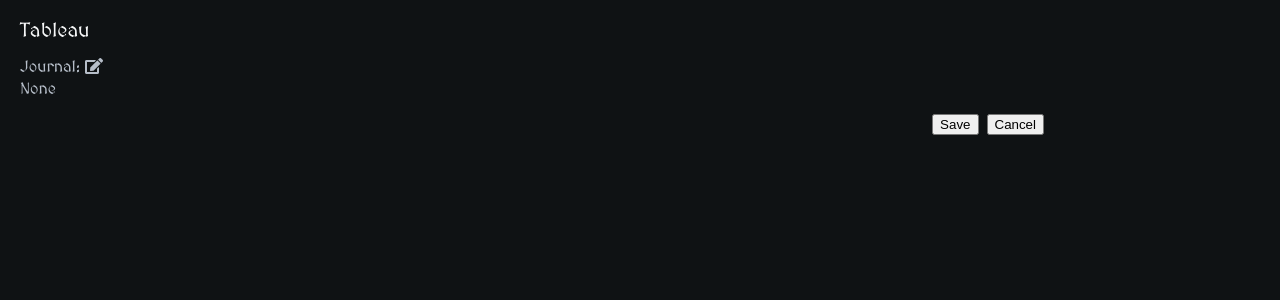
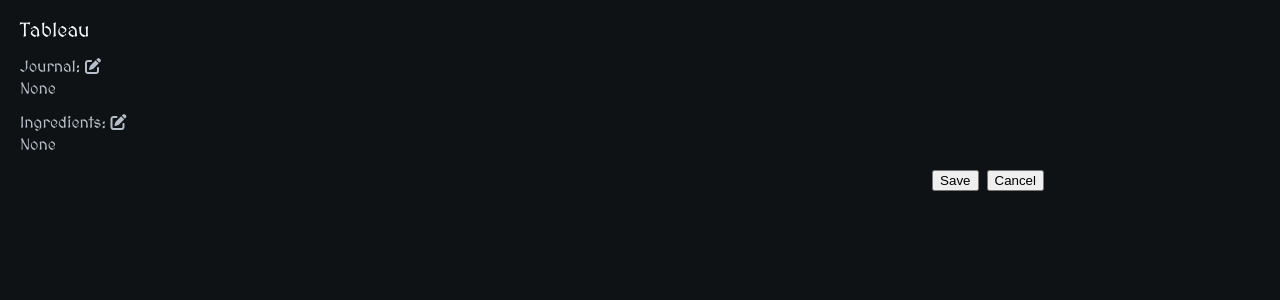
Before and after one commit to pownby/my-fathers-plan, a React app: page /tableau in a window 1280 px wide. Shown: the top 300 px of the page. Built offline with nearby package versions, Linux system fonts and the light colour scheme; a web font is replaced by a local one.

Commit message:
Consolidate rewards input and fix icon library

```diff
--- a/public/index.html
+++ b/public/index.html
@@ -5,12 +5,12 @@
     <meta http-equiv="X-UA-Compatible" content="IE=edge">
     <title>My Father's Plan</title>
     <meta name="viewport" content="width=device-width, initial-scale=1">
-    <link rel="stylesheet" href="https://use.fontawesome.com/releases/v5.3.1/css/all.css" integrity="sha384-mzrmE5qonljUremFsqc01SB46JvROS7bZs3IO2EmfFsd15uHvIt+Y8vEf7N7fWAU" crossorigin="anonymous">
     <link rel="preconnect" href="https://fonts.googleapis.com">
     <link rel="preconnect" href="https://fonts.gstatic.com" crossorigin>
     <link href="https://fonts.googleapis.com/css2?family=Jolly+Lodger&family=MedievalSharp&display=swap" rel="stylesheet">
   </head>
   <body>
     <div id="react-root"></div>
+    <script src="https://kit.fontawesome.com/8b54d37d0b.js" crossorigin="anonymous"></script>
   </body>
 </html>
--- /dev/null
+++ b/src/components/EditRewards/EditRewards.less
@@ -0,0 +1,3 @@
+.inputArea {
+  margin-top: 4px;
+}
--- /dev/null
+++ b/src/components/EditRewards/EditRewards.tsx
@@ -0,0 +1,44 @@
+import React, { useState } from 'react';
+
+import * as styles from './EditRewards.less';
+import { RewardSet } from '../../types';
+import Icon from '../Icon';
+import RewardsInput, { RewardsInputConfig } from '../RewardsInput';
+import RewardsList from '../RewardsList';
+
+type EditRewardsProps = {
+  label: string,
+  rewards: RewardSet,
+  onSave: (newSet: RewardSet) => void,
+  onEditStateChange?: (editing: boolean) => void,
+  config?: RewardsInputConfig
+};
+
+export default function EditRewards({ label, rewards, onSave, onEditStateChange, config }: EditRewardsProps) {
+  const [isEditing, setIsEditing] = useState(false);
+
+  function toggleIsEditing() {
+    const newIsEditing = !isEditing;
+    setIsEditing(newIsEditing);
+    onEditStateChange?.(newIsEditing);
+  }
+
+  function onCompleteInput(newSet: RewardSet) {
+    onSave(newSet);
+    setIsEditing(false);
+    onEditStateChange?.(false);
+  }
+
+  return (
+    <div>
+      {label}: {!isEditing && <Icon type={Icon.TYPE.EDIT} onClick={toggleIsEditing} />}
+      <div className={styles.inputArea}>
+        {!!isEditing ? (
+          <RewardsInput onComplete={onCompleteInput} onCancel={toggleIsEditing} initialValue={rewards} config={config} />
+        ) : (
+          <RewardsList rewards={rewards} />
+        )}
+      </div>
+    </div>
+  );
+}
--- /dev/null
+++ b/src/components/EditRewards/index.ts
@@ -0,0 +1 @@
+export { default } from './EditRewards';
--- a/src/components/Icon/Icon.tsx
+++ b/src/components/Icon/Icon.tsx
@@ -20,14 +20,13 @@
   ARROW_CIRCLE_DOWN: 'arrow-circle-down',
   BRAIN: 'brain',
   GRIMACE: 'grimace',
-  TIMES: 'times'
+  TIMES: 'times',
+  WINE: 'wine-bottle',
+  XBONES: 'skull-crossbones',
+  SPIDER: 'spider',
+  FLASK: 'flask'
   /*
-  Does not work (probably need a newer version):
-  * wine-bottle
-  * skull-crossbones
-  * spider
-
-  More: https://fontawesome.com/v5/search?q=arrow&o=r&m=free
+  More: https://fontawesome.com/search?o=r&s=solid
   */
 };
 
@@ -65,4 +64,8 @@
     <Icon type={TYPE.BRAIN}></Icon>
     <Icon type={TYPE.GRIMACE}></Icon>
     <Icon type={TYPE.TIMES}></Icon>
+    <Icon type={TYPE.WINE}></Icon>
+    <Icon type={TYPE.XBONES}></Icon>
+    <Icon type={TYPE.SPIDER}></Icon>
+    <Icon type={TYPE.FLASK}></Icon>
   </>;
--- a/src/components/Ingredient/Ingredient.tsx
+++ b/src/components/Ingredient/Ingredient.tsx
@@ -6,9 +6,9 @@
 import * as styles from './Ingredient.less';
 
 const ICON_MAP = {
-  [IngredientType.Chemical]: Icon.TYPE.ATOM,
+  [IngredientType.Chemical]: Icon.TYPE.FLASK,
   [IngredientType.Animal]: Icon.TYPE.PAW,
-  [IngredientType.Gear]: Icon.TYPE.BOLT,
+  [IngredientType.Gear]: Icon.TYPE.COG,
   [IngredientType.Body]: Icon.TYPE.SKULL
 };
 
--- a/src/components/RewardsInput/RewardsInput.tsx
+++ b/src/components/RewardsInput/RewardsInput.tsx
@@ -1,6 +1,6 @@
 import React, { useState, useMemo } from 'react';
 
-import { KnowledgeType, IngredientType, OtherRewardType } from '../../constants';
+import { KnowledgeType, IngredientType, OtherRewardType, RewardsType } from '../../constants';
 import { RewardSet } from '../../types';
 import Knowledge from '../Knowledge';
 import Ingredient from '../Ingredient';
@@ -9,21 +9,15 @@
 import * as styles from './RewardsInput.less';
 import merge from '../../utils/merge';
 
-export enum RewardsInputType {
-  Knowledge,
-  Ingredients,
-  Others
-};
-
 type RewardsInputConfigValue = {
   label?: string
   hide?: boolean
 };
 
-type RewardsInputConfig = {
-  [RewardsInputType.Knowledge]?: RewardsInputConfigValue
-  [RewardsInputType.Ingredients]?: RewardsInputConfigValue
-  [RewardsInputType.Others]?: RewardsInputConfigValue
+export type RewardsInputConfig = {
+  [RewardsType.Knowledge]?: RewardsInputConfigValue
+  [RewardsType.Ingredients]?: RewardsInputConfigValue
+  [RewardsType.Others]?: RewardsInputConfigValue
 };
 
 type RewardsInputProps = {
@@ -34,9 +28,9 @@
 };
 
 const DEFAULT_CONFIG: RewardsInputConfig = {
-  [RewardsInputType.Knowledge]: { label: 'Knowledge' },
-  [RewardsInputType.Ingredients]: { label: 'Ingredients' },
-  [RewardsInputType.Others]: { label: 'Others' }
+  [RewardsType.Knowledge]: { label: 'Knowledge' },
+  [RewardsType.Ingredients]: { label: 'Ingredients' },
+  [RewardsType.Others]: { label: 'Others' }
 };
 
 export default function RewardsInput({ onComplete, onCancel, initialValue, config = {} }: RewardsInputProps) {
@@ -55,9 +49,9 @@
   }
 
   const {
-    [RewardsInputType.Knowledge]: knowledgeConfig,
-    [RewardsInputType.Ingredients]: ingredientsConfig,
-    [RewardsInputType.Others]: othersConfig,
+    [RewardsType.Knowledge]: knowledgeConfig,
+    [RewardsType.Ingredients]: ingredientsConfig,
+    [RewardsType.Others]: othersConfig,
   } = resolvedConfig;
 
   return (
--- a/src/components/TableauView/TableauView.tsx
+++ b/src/components/TableauView/TableauView.tsx
@@ -1,55 +1,76 @@
 import React, { useState, useContext } from 'react';
 import { useNavigate } from "react-router";
 
-import { RewardSet } from '../../types';
 import * as styles from './TableauView.less';
 import AppContext from '../../context/AppContext';
 import Actions from '../../reducer/actions';
-import Icon from '../Icon';
-import RewardsInput from '../RewardsInput';
-import RewardsList from '../RewardsList';
+import EditRewards from '../EditRewards';
+import { RewardsType } from '../../constants';
+
+const KNOWLEDGE_CONFIG = {
+  [RewardsType.Knowledge]: { label: '' },
+  [RewardsType.Ingredients]: { hide: true },
+  [RewardsType.Others]: { hide: true }
+};
+
+const INGREDIENTS_CONFIG = {
+  [RewardsType.Knowledge]: { hide: true  },
+  [RewardsType.Ingredients]: { label: '' },
+  [RewardsType.Others]: { hide: true }
+};
 
 export default function TableauView() {
   const { dispatch, appState: { tableau: appState } } = useContext(AppContext);
   const navigate = useNavigate();
 
   const [journal, setJournal] = useState(appState?.journal);
+  const [ingredients, setIngredients] = useState(appState?.ingredients);
+  const [knowledge, setKnowledge] = useState(appState?.knowledge);
+  const [experiments, setExperiments] = useState(appState?.experiments);
 
-  const [editingJournal, setEditingJournal] = useState(false);
+  const [editingFields, setEditingFields] = useState<string[]>([]);
 
   function save() {
     dispatch({
       type: Actions.SET_TABLEAU,
       payload: {
-        journal
+        journal,
+        ingredients,
+        knowledge,
+        experiments
       }
     });
     navigate('/');
   }
 
-  function toggleEditJournal() {
-    setEditingJournal(!editingJournal);
-  }
-
-  function saveJournal(newJournal: RewardSet) {
-    setJournal(newJournal);
-    setEditingJournal(false);
+  function getOnEditStateChange(name: string) {
+    return (isEditing: boolean) => {
+      if (isEditing) {
+        setEditingFields(Array.from(new Set(editingFields).add(name)));
+      } else {
+        setEditingFields(editingFields.filter(f => f !== name));
+      }
+    };
   }
 
   return (
       <div className={styles.container}>
         <div className={styles.tableauTitle}>Tableau</div>
-        <div>
-          Journal: {!editingJournal && <Icon type={Icon.TYPE.EDIT} onClick={toggleEditJournal} />}
-          <div className={styles.inputArea}>
-            {!!editingJournal ? (
-              <RewardsInput onComplete={saveJournal} onCancel={toggleEditJournal} initialValue={journal} />
-            ) : (
-              <RewardsList rewards={journal} />
-            )}
-          </div>
-        </div>
-        {!editingJournal && (
+        <EditRewards
+          label="Journal"
+          rewards={journal}
+          onSave={setJournal}
+          onEditStateChange={getOnEditStateChange('journal')}
+          config={KNOWLEDGE_CONFIG}
+        />
+        <EditRewards
+          label="Ingredients"
+          rewards={ingredients}
+          onSave={setIngredients}
+          onEditStateChange={getOnEditStateChange('ingredients')}
+          config={INGREDIENTS_CONFIG}
+        />
+        {!editingFields.length && (
           <div className={styles.buttons}>
             <button onClick={save}>Save</button>
             <button onClick={() => navigate('/')}>Cancel</button>
--- a/src/components/TaskView/TaskView.tsx
+++ b/src/components/TaskView/TaskView.tsx
@@ -4,16 +4,13 @@
 
 import AppContext from '../../context/AppContext';
 import useTask from '../../hooks/useTask';
-import { TaskLocation, TaskProvider } from '../../constants';
+import { TaskLocation, TaskProvider, RewardsType } from '../../constants';
 import * as styles from './TaskView.less';
 import Actions from '../../reducer/actions';
-import Icon from '../Icon';
-import RewardsList from '../RewardsList';
-import { RewardSet } from '../../types';
-import RewardsInput, { RewardsInputType } from '../RewardsInput';
+import EditRewards from '../EditRewards';
 
 const REQUIREMENTS_CONFIG = {
-  [RewardsInputType.Others]: { hide: true }
+  [RewardsType.Others]: { hide: true }
 };
 
 export default function TaskView() {
@@ -33,8 +30,7 @@
   const [requirements, setRequirements] = useState(sourceTask?.requirements);
   const [rewards, setRewards] = useState(sourceTask?.rewards);
 
-  const [editingRequirements, setEditingRequirements] = useState(false);
-  const [editingRewards, setEditingRewards] = useState(false);
+  const [editingRewardsFields, setEditingRewardsFields] = useState<string[]>([]);
 
   const title = `${!!editTask ? 'Edit' : 'Add'} Task`;
 
@@ -79,22 +75,14 @@
     setNotes(e.target.value);
   }
 
-  function toggleEditRequirements() {
-    setEditingRequirements(!editingRequirements);
-  }
-
-  function toggleEditRewards() {
-    setEditingRewards(!editingRewards);
-  }
-
-  function saveRequirements(newRequirements: RewardSet) {
-    setRequirements(newRequirements);
-    setEditingRequirements(false);
-  }
-
-  function saveRewards(newRewards: RewardSet) {
-    setRewards(newRewards);
-    setEditingRewards(false);
+  function getOnEditStateChange(name: string) {
+    return (isEditing: boolean) => {
+      if (isEditing) {
+        setEditingRewardsFields(Array.from(new Set(editingRewardsFields).add(name)));
+      } else {
+        setEditingRewardsFields(editingRewardsFields.filter(f => f !== name));
+      }
+    };
   }
 
   return (
@@ -154,27 +142,20 @@
           <textarea rows={3} value={notes} onChange={onChangeNotes} />
         </label>
       </div>
-      <div>
-        Requirements: {!editingRequirements && <Icon type={Icon.TYPE.EDIT} onClick={toggleEditRequirements} />}
-        <div className={styles.rewardsList}>
-          {!!editingRequirements ? (
-            <RewardsInput onComplete={saveRequirements} onCancel={toggleEditRequirements} initialValue={requirements} config={REQUIREMENTS_CONFIG} />
-          ) : (
-            <RewardsList rewards={requirements} />
-          )}
-        </div>
-      </div>
-      <div>
-        Rewards: {!editingRewards && <Icon type={Icon.TYPE.EDIT} onClick={toggleEditRewards} />}
-        <div className={styles.rewardsList}>
-          {!!editingRewards ? (
-            <RewardsInput onComplete={saveRewards} onCancel={toggleEditRewards} initialValue={rewards} />
-          ) : (
-            <RewardsList rewards={rewards} />
-          )}
-        </div>
-      </div>
-      {(!editingRequirements && !editingRewards) && (
+      <EditRewards
+        label="Requirements"
+        rewards={requirements}
+        onSave={setRequirements}
+        onEditStateChange={getOnEditStateChange('requirements')}
+        config={REQUIREMENTS_CONFIG}
+      />
+      <EditRewards
+        label="Rewards"
+        rewards={rewards}
+        onSave={setRewards}
+        onEditStateChange={getOnEditStateChange('rewards')}
+      />
+      {!editingRewardsFields.length && (
         <div className={styles.buttons}>
           <button onClick={save}>Save</button>
           <button onClick={() => navigate('/')}>Cancel</button>
--- a/src/constants.ts
+++ b/src/constants.ts
@@ -38,3 +38,9 @@
   Insanity = 'o_insanity',
   Mob = 'o_mob'
 };
+
+export enum RewardsType {
+  Knowledge,
+  Ingredients,
+  Others
+};
```
